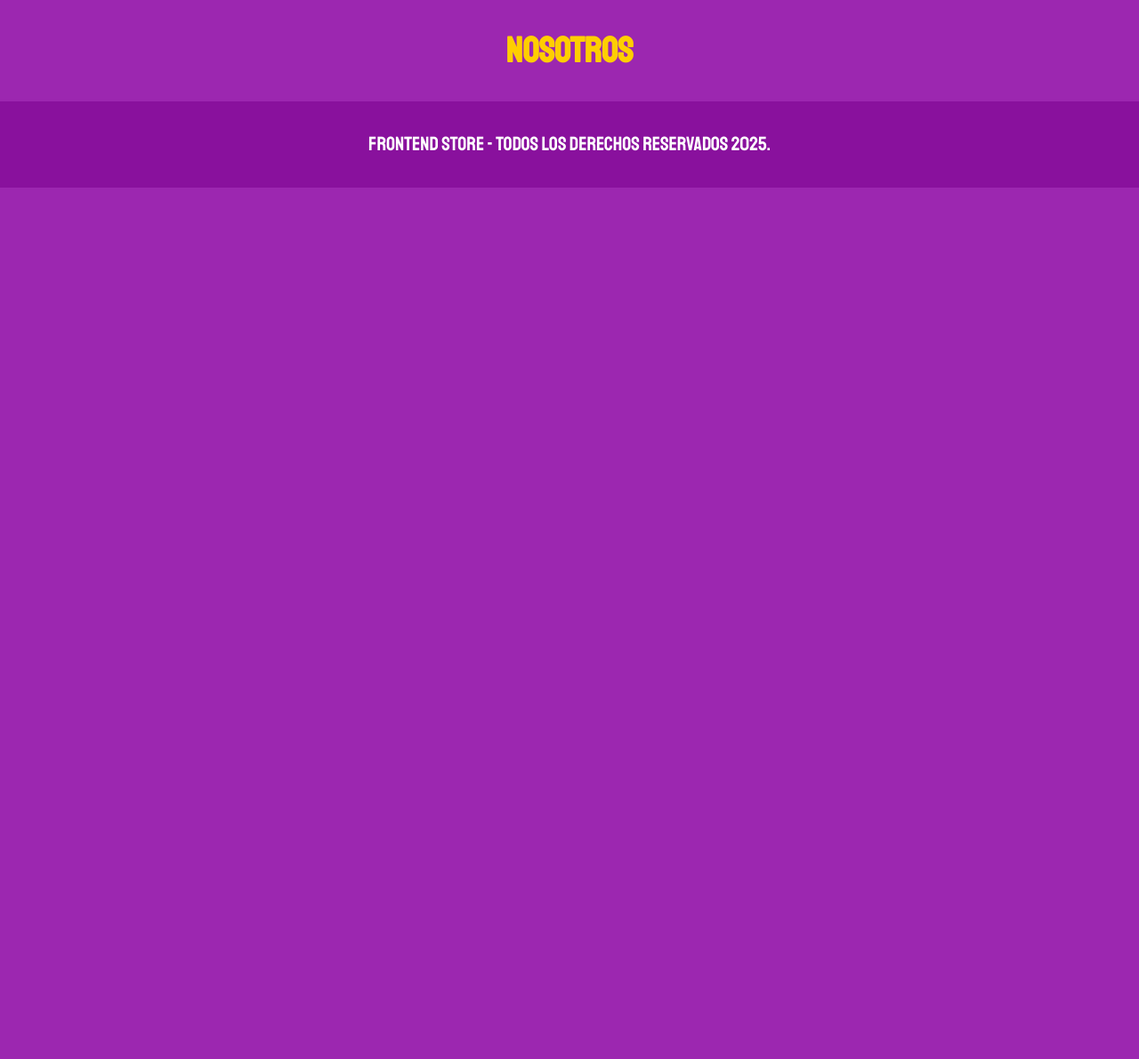
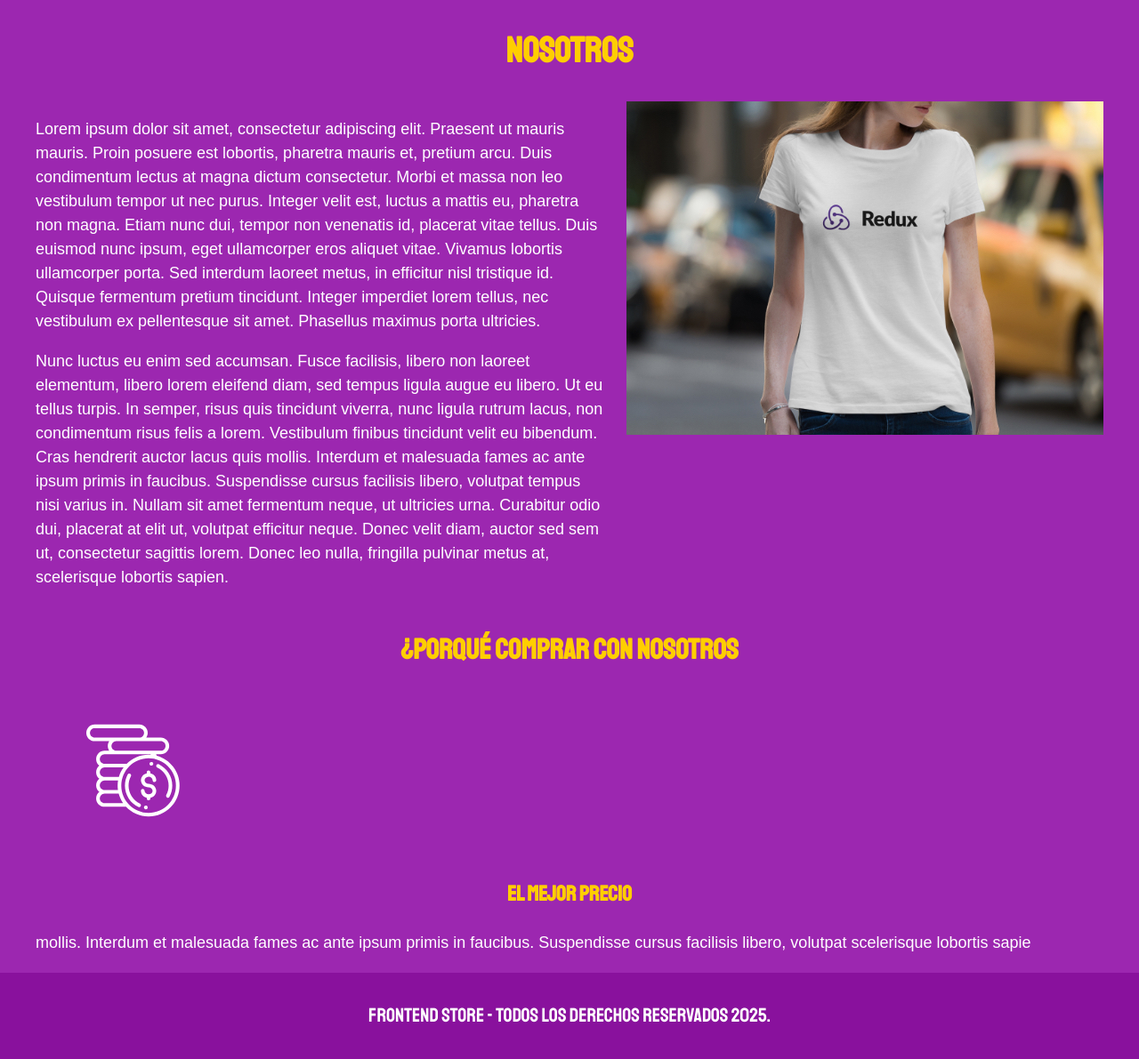
Before and after one commit to danielperez-2001/Mi-Portafolio, a PHP site: page /nosotros.html in a window 1280 px wide. Shown: the part 229-1420 px from the top of the page at 89% size. Before the commit the page ends 440 px from the top, so only its background shows below. Run offline with PHP 8.4, Linux system fonts and the light colour scheme.

Commit message:
nueva actualizacion

```diff
--- a/FrontEndStore_inicio/css/style.css
+++ b/FrontEndStore_inicio/css/style.css
@@ -153,3 +153,60 @@ h3 {
     text-align: center;
     line-height: 1.2;
 }
+
+/** Grapficos**
+   ========================================================================== */
+.grafico {
+    min-height: 300px;
+    background-repeat: no-repeat;
+    background-size: cover;
+    grid-column: 1 / 3;
+}
+
+.graficos--camisas {
+    grid-row: 2 / 3;
+    grid-column: 1 / 3;
+    background-image: url(../img/grafico1.jpg);
+}
+
+.graficos--node {
+    grid-row: 8 / 9;
+    grid-column: 1 / 3;
+    background-image: url(../img/grafico2.jpg);
+}
+
+@media (min-width: 768px) {
+    .graficos--node {
+        grid-row: 5 / 6;
+        grid-column: 2 / 4;
+    }
+
+}
+
+/**nosotros**/
+@media (min-width: 768px) {
+    .nosotros {
+
+        grid-template-columns: repeat(2, 1fr);
+        column-gap: 2rem;
+    }
+}
+
+.nosotros {
+    display: grid;
+    grid-template-columns: repeat(2, auto);
+    width: 100%;
+}
+
+.nosotros__contenido {}
+
+.nosotros__imagen {
+    grid-row: 1 /2;
+}
+
+@media (min-width: 768px) {
+    .nosotros__imagen {
+        grid-column: 1 / 3;
+    }
+
+}
--- a/FrontEndStore_inicio/nosotros.html
+++ b/FrontEndStore_inicio/nosotros.html
@@ -28,7 +28,50 @@
     </nav>
     <main class="contenedor">
         <h1>nosotros</h1>
+        <div class="nosotros">
+            <div class="nosotros__contenido">
+                <p>Lorem ipsum dolor sit amet, consectetur adipiscing elit. Praesent ut mauris mauris. Proin posuere est
+                    lobortis, pharetra
+                    mauris et, pretium arcu. Duis condimentum lectus at magna dictum consectetur. Morbi et massa non leo
+                    vestibulum tempor
+                    ut nec purus. Integer velit est, luctus a mattis eu, pharetra non magna. Etiam nunc dui, tempor non
+                    venenatis id,
+                    placerat vitae tellus. Duis euismod nunc ipsum, eget ullamcorper eros aliquet vitae. Vivamus
+                    lobortis ullamcorper porta.
+                    Sed interdum laoreet metus, in efficitur nisl tristique id. Quisque fermentum pretium tincidunt.
+                    Integer imperdiet lorem
+                    tellus, nec vestibulum ex pellentesque sit amet. Phasellus maximus porta ultricies.</p>
+                <p>Nunc luctus eu enim sed accumsan. Fusce facilisis, libero non laoreet elementum, libero lorem
+                    eleifend diam, sed tempus
+                    ligula augue eu libero. Ut eu tellus turpis. In semper, risus quis tincidunt viverra, nunc ligula
+                    rutrum lacus, non
+                    condimentum risus felis a lorem. Vestibulum finibus tincidunt velit eu bibendum. Cras hendrerit
+                    auctor lacus quis
+                    mollis. Interdum et malesuada fames ac ante ipsum primis in faucibus. Suspendisse cursus facilisis
+                    libero, volutpat
+                    tempus nisi varius in. Nullam sit amet fermentum neque, ut ultricies urna. Curabitur odio dui,
+                    placerat at elit ut,
+                    volutpat efficitur neque. Donec velit diam, auctor sed sem ut, consectetur sagittis lorem. Donec leo
+                    nulla, fringilla
+                    pulvinar metus at, scelerisque lobortis sapien.
+                </p>
+            </div>
+            <img src="img/nosotros.jpg" alt="nosotros__imagen" alt="imagen nosotros">
+        </div>
     </main>
+    <section class="contenedor comprar">
+        <h2 class="comprar__titulo">¿Porqué Comprar con nosotros</h2>
+        <div class="bloques">
+            <div class="bloque">
+                <img src="img/icono_1.png" alt="poeque comprar ">
+                <h3 class="bloque__titulo">El Mejor Precio</h3>
+                <p>mollis. Interdum et malesuada fames ac ante ipsum primis in faucibus. Suspendisse cursus facilisis
+                    libero, volutpat
+                    scelerisque lobortis sapie</p>
+            </div> <!--fin bloque -->
+        </div><!--fin bloques -->
+    </section>
+
     <footer class="footer">
         <p class="footer__texto">FrontEnd store - Todos los derechos reservados 2025.</p>
     </footer>
```
